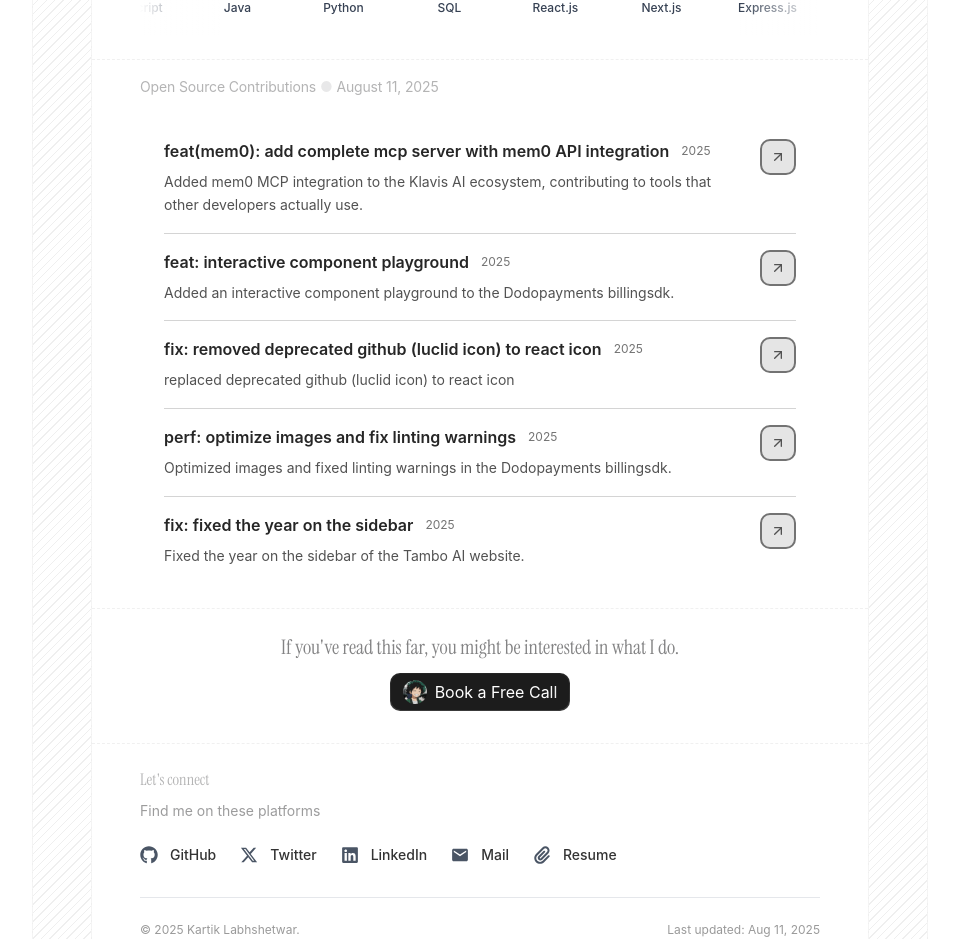
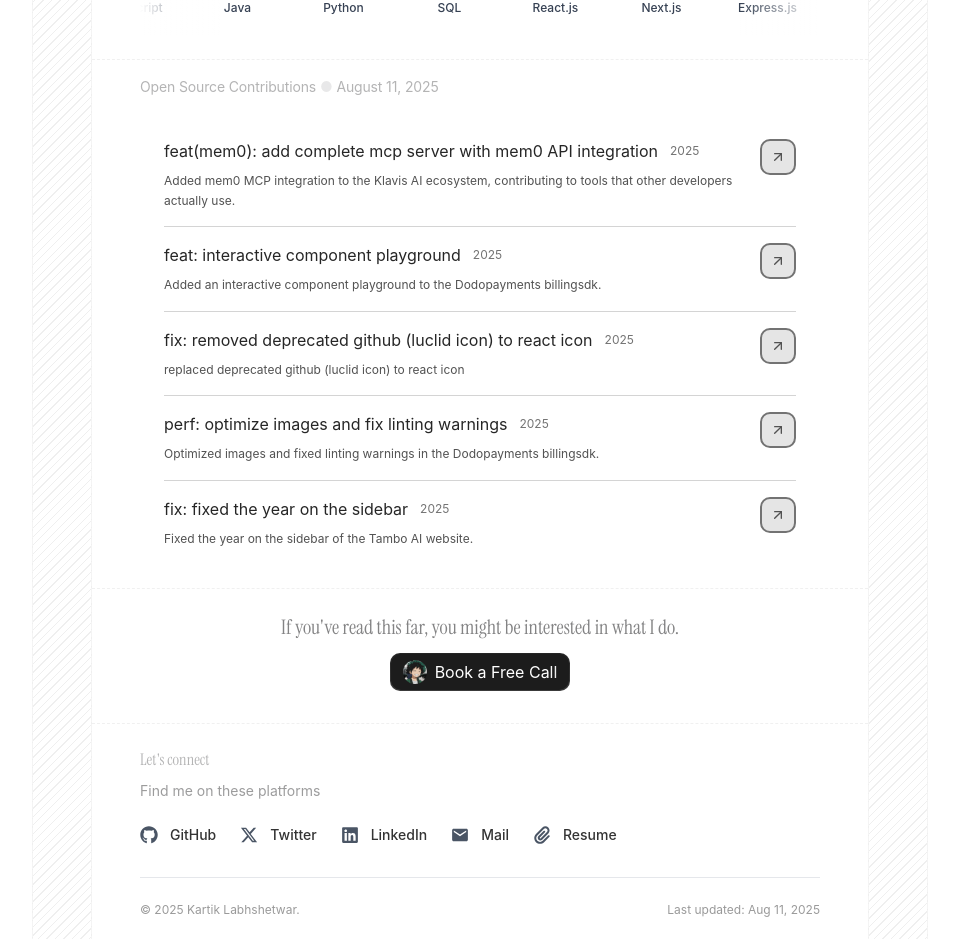
Before and after one commit to fpcMotif/kartik, a Next.js app: page / in a window 1280 px wide. Shown: the part 1520-2459 px from the top of the page, without its empty margins (160-1119 px from the left). Built offline with nearby package versions, Linux system fonts and the light colour scheme.

Commit message:
fix: font size bold removed

```diff
--- a/src/components/OpenSourceContributionsCard.tsx
+++ b/src/components/OpenSourceContributionsCard.tsx
@@ -75,13 +75,13 @@ export default function OpenSourceContributionsCard() {
             <div className="flex items-start justify-between gap-4">
               <div className="flex-1 min-w-0">
                 <div className="flex items-center gap-3 mb-2">
-                  <h4 className="font-semibold text-neutral-800 dark:text-neutral-200 group-hover:text-[#006FEE] transition-colors duration-200">
+                  <h4 className="text-md text-neutral-800 dark:text-neutral-200 group-hover:text-[#006FEE] transition-colors duration-200">
                     {contribution.title}
                   </h4>
                   <span className="text-xs text-neutral-500 dark:text-neutral-400">{contribution.date}</span>
                 </div>
 
-                <p className="text-sm text-neutral-600 dark:text-neutral-400 leading-relaxed">
+                <p className="text-xs text-neutral-600 dark:text-neutral-400 leading-relaxed">
                   {contribution.description}
                 </p>
               </div>
```
